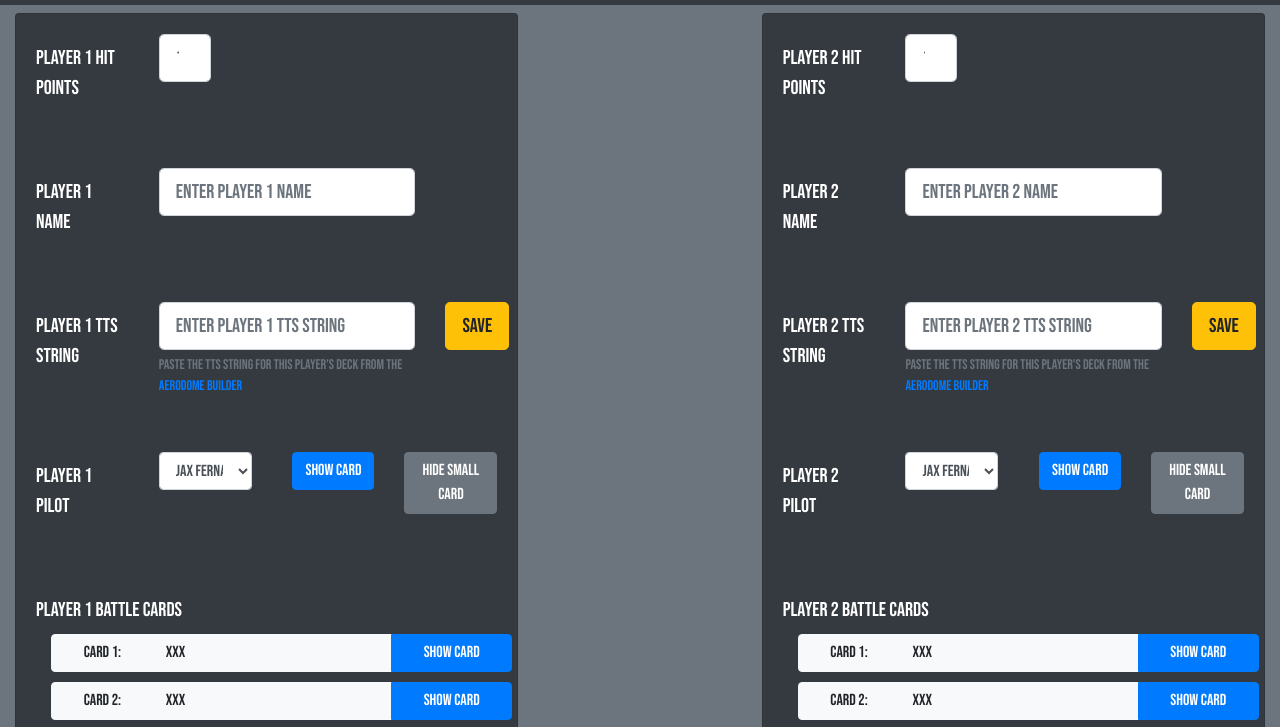
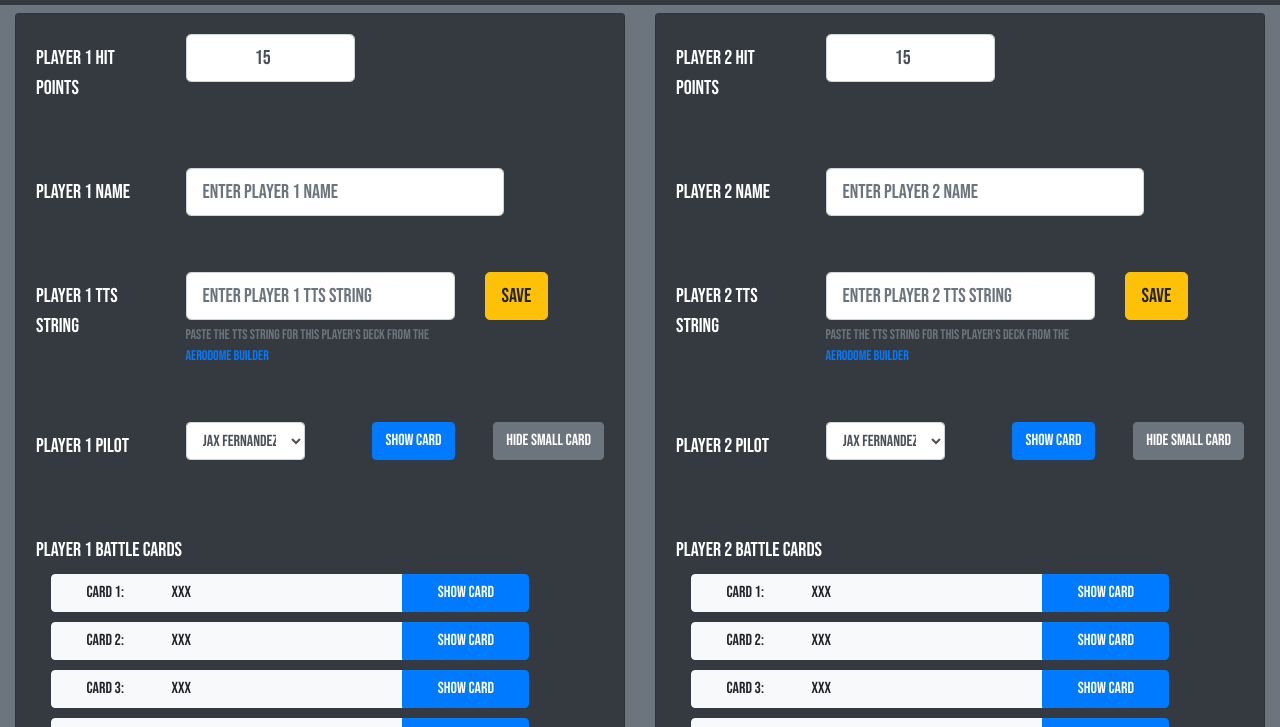
Before and after one commit to norbyyt1300/YAAO, a website: page index.html in a window 1280 px wide. Shown: the part 51-778 px from the top of the page. Drawn offline with nearby package versions, Linux system fonts and the light colour scheme; no server answers.

Commit message:
Settigns page is now responsive

```diff
--- a/index.html
+++ b/index.html
@@ -35,11 +35,11 @@
     <div class="container-fluid">
         <div class="row">
 
-            <div class="col-md-5">
+            <div class="col-md-6">
                 <div class="card text-white bg-dark mb-3 mt-2">
                     <div class="card-body row mb-3">
                         <label class="col-sm-3 col-form-label col-form-label-lg">Player 1 Hit Points</label>
-                        <div class="col-sm-2">
+                        <div class="col-sm-4">
                             <input type="number" class="form-control form-control-lg text-center" value="15"
                                 onchange="emitPlayerHPUpdate(1, this.value)">
                         </div>
@@ -53,7 +53,7 @@
                     </div>
                     <div class="card-body row mb-3 ">
                         <label class="col-sm-3 col-form-label col-form-label-lg">Player 1 TTS String</label>
-                        <div class="col-sm-7">
+                        <div class="col-sm-6">
                             <input id="TTSStringInputPlayer1" type="text" class="form-control form-control-lg"
                                 placeholder="Enter Player 1 TTS String">
                             <small class="form-text text-muted">Paste the TTS String for this player's deck from the <a
@@ -159,16 +159,11 @@
             </div>
 
 
-            <div class="col-md-2">
-            </div>
-
-
-
-            <div class="col-md-5">
+            <div class="col-md-6">
                 <div class="card text-white bg-dark mb-3 mt-2">
                     <div class="card-body row mb-3">
                         <label class="col-sm-3 col-form-label col-form-label-lg">Player 2 Hit Points</label>
-                        <div class="col-sm-2">
+                        <div class="col-sm-4">
                             <input type="number" class="form-control form-control-lg text-center" value="15"
                                 onchange="emitPlayerHPUpdate(2, this.value)">
                         </div>
@@ -182,7 +177,7 @@
                     </div>
                     <div class="card-body row mb-3 ">
                         <label class="col-sm-3 col-form-label col-form-label-lg">Player 2 TTS String</label>
-                        <div class="col-sm-7">
+                        <div class="col-sm-6">
                             <input id="TTSStringInputPlayer2" type="text" class="form-control form-control-lg"
                                 placeholder="Enter Player 2 TTS String">
                             <small class="form-text text-muted">Paste the TTS String for this player's deck from the <a
--- a/public/css/style.css
+++ b/public/css/style.css
@@ -15,7 +15,6 @@ body {
     user-select: none;
     /* Standard syntax */
 
-    overflow-y: hidden;
 }
 
 .top-navbar {
@@ -38,7 +37,7 @@ body {
 .btn-group {
     margin-bottom: 10px;
     margin-left: 30px;
-    width: 618px;
+    width: 80%;
 }
 
 #sourceCodeButton {
```
Also changed, not shown: 1 other file.
